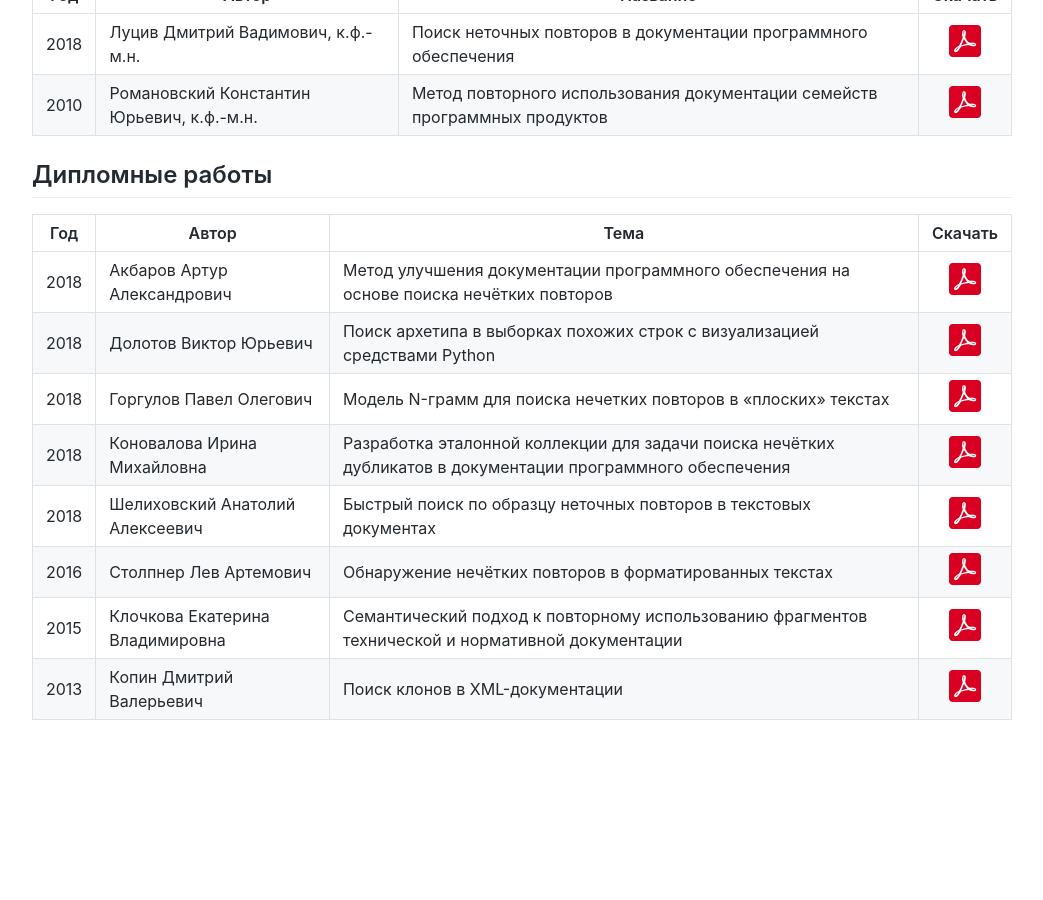
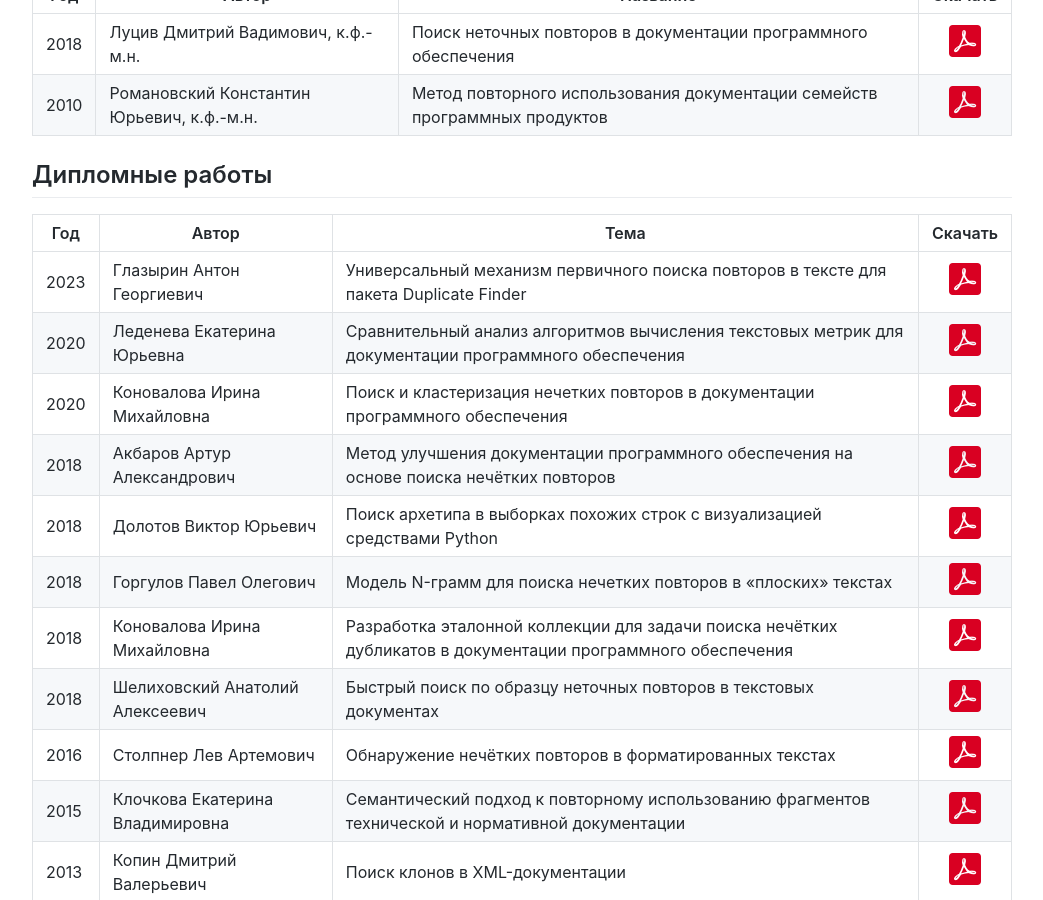
Before and after one commit to docline/docline.github.io, a Jekyll site: the page built from index.ru.md, in a window 1280 px wide and 900 px high, scrolled down 2875 px. Shown: the whole window, without its empty margins (118-1161 px from the left). Built offline with Jekyll 4.4.1, drawn with Linux system fonts in a browser that asks for light colours; comment, search, counter and statistics services are not loaded; before the commit the page ends 3627 px from its top, so only the background shows below that.

Commit message:
Троих ещё всё-таки добавим

```diff
--- a/index.ru.md
+++ b/index.ru.md
@@ -103,6 +103,9 @@
 
 | Год   | Автор                           | Тема                                                                                                         | Скачать
 |-|-|-|:--:|
+| 2023  | Глазырин Антон Георгиевич       | Универсальный механизм первичного поиска повторов в тексте для пакета Duplicate Finder                       | [![pdf](/img/pdf.png)](/pdf/graduate-theses/2023.Glazyrin_Anton.pdf)
+| 2020  | Леденева Екатерина Юрьевна      | Сравнительный анализ алгоритмов вычисления текстовых метрик для документации программного обеспечения        | [![pdf](/img/pdf.png)](/pdf/graduate-theses/2020.Ledeneva_Ekaterina.pdf)
+| 2020  | Коновалова Ирина Михайловна     | Поиск и кластеризация нечетких повторов в документации программного обеспечения                              | [![pdf](/img/pdf.png)](/pdf/graduate-theses/2020.Konovalova_Irina.pdf)
 | 2018  | Акбаров Артур Александрович     | Метод улучшения документации программного обеспечения на основе поиска нечётких повторов                     | [![pdf](/img/pdf.png)](/pdf/graduate-theses/2018.Akbarov_Arthur.pdf)
 | 2018  | Долотов Виктор Юрьевич          | Поиск архетипа в выборках похожих строк с визуализацией средствами Python                                    | [![pdf](/img/pdf.png)](/pdf/graduate-theses/2018.Dolotov_Victor.pdf)
 | 2018  | Горгулов Павел Олегович         | Модель N-грамм для поиска нечетких повторов в «плоских» текстах                                              | [![pdf](/img/pdf.png)](/pdf/graduate-theses/2018.Gorgulov_Pavel.pdf)
```
Also changed, not shown: 3 other files.
